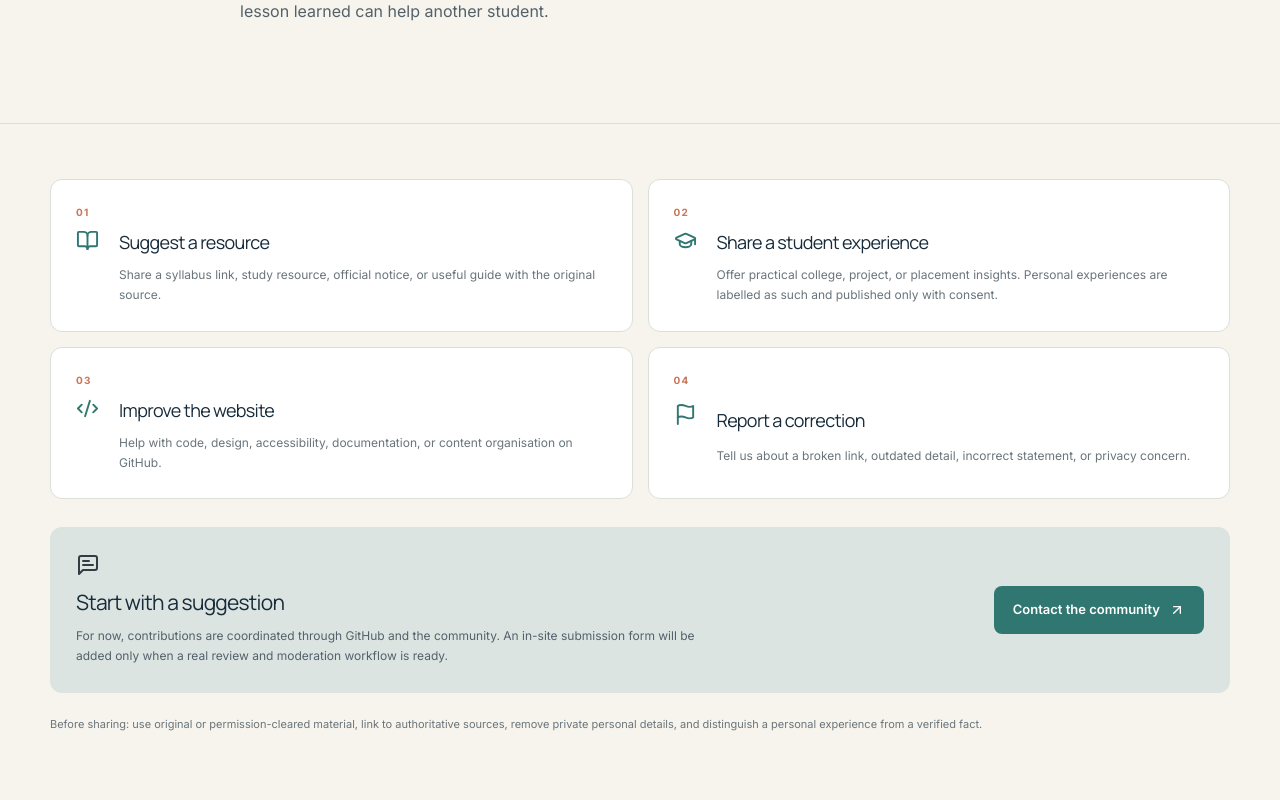
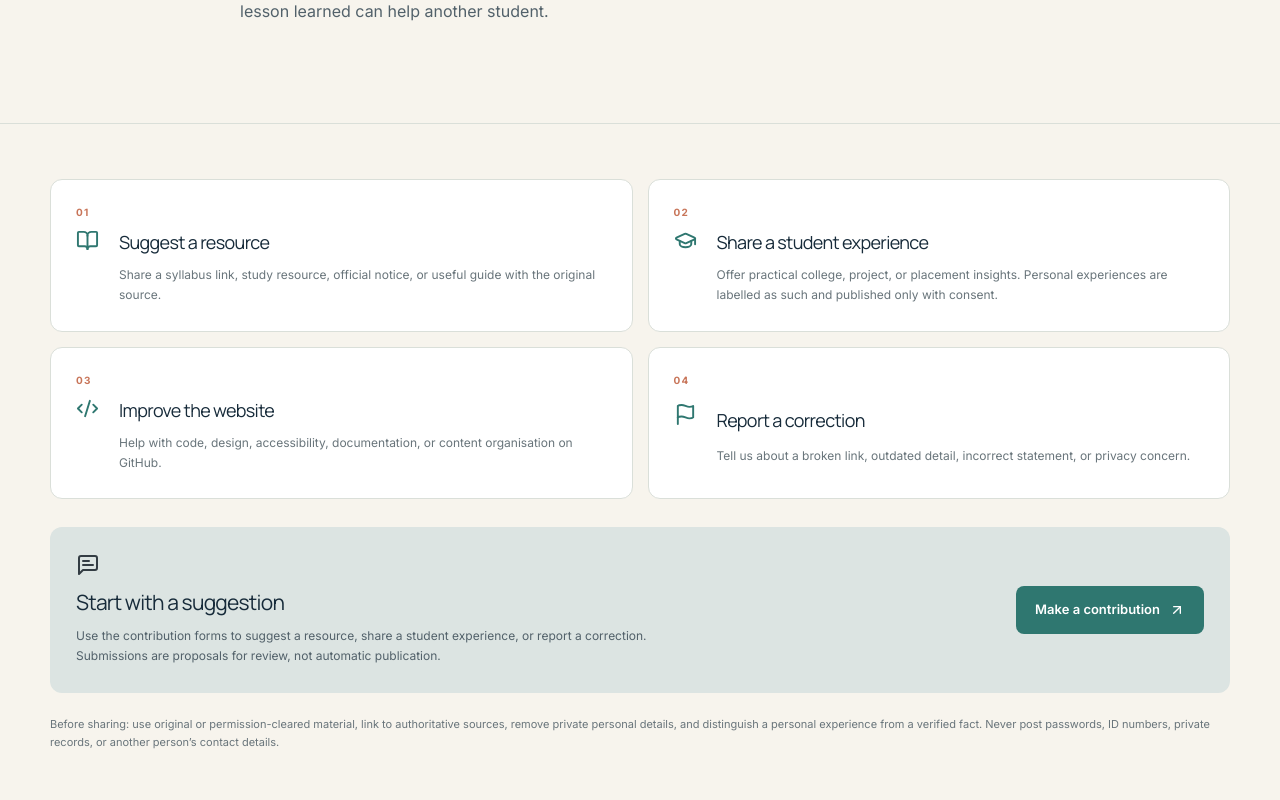
Before and after one commit to Rjiv07/pgcet-student-community, a React (Vite) app: page /contribute in a window 1280 px wide. Shown: the part 380-1180 px from the top of the page. Built offline with nearby package versions, Linux system fonts and the light colour scheme.

Commit message:
Connect Contribute page to reviewable GitHub forms

```diff
--- a/src/pages/ContributePage.tsx
+++ b/src/pages/ContributePage.tsx
@@ -1,4 +1,34 @@
 import { ArrowUpRight, BookOpen, Code2, Flag, GraduationCap, MessageSquareText } from 'lucide-react';
-import { Link } from 'react-router-dom';
-const ways=[{icon:BookOpen,title:'Suggest a resource',text:'Share a syllabus link, study resource, official notice, or useful guide with the original source.'},{icon:GraduationCap,title:'Share a student experience',text:'Offer practical college, project, or placement insights. Personal experiences are labelled as such and published only with consent.'},{icon:Code2,title:'Improve the website',text:'Help with code, design, accessibility, documentation, or content organisation on GitHub.'},{icon:Flag,title:'Report a correction',text:'Tell us about a broken link, outdated detail, incorrect statement, or privacy concern.'}];
-export function ContributePage(){return <div className="page-shell"><section className="page-hero"><div className="container narrow"><p className="eyebrow">BUILT TO BE SHARED</p><h1>Leave something useful <span>for the next batch.</span></h1><p className="page-intro">You don’t need to be a developer to contribute. A reliable link, a clear explanation, or a lesson learned can help another student.</p></div></section><section className="container page-section"><div className="contribution-grid">{ways.map(({icon:Icon,title,text},index)=><article className="contribution-card" key={title}><span className="step-number">0{index+1}</span><Icon size={23}/><h2>{title}</h2><p>{text}</p></article>)}</div><div className="contribute-callout"><div><MessageSquareText size={24}/><h2>Start with a suggestion</h2><p>For now, contributions are coordinated through GitHub and the community. An in-site submission form will be added only when a real review and moderation workflow is ready.</p></div><Link className="button button-primary" to="/community">Contact the community <ArrowUpRight size={16}/></Link></div><p className="fine-print">Before sharing: use original or permission-cleared material, link to authoritative sources, remove private personal details, and distinguish a personal experience from a verified fact.</p></section></div>;}
+
+const ways = [
+  { icon: BookOpen, title: 'Suggest a resource', text: 'Share a syllabus link, study resource, official notice, or useful guide with the original source.' },
+  { icon: GraduationCap, title: 'Share a student experience', text: 'Offer practical college, project, or placement insights. Personal experiences are labelled as such and published only with consent.' },
+  { icon: Code2, title: 'Improve the website', text: 'Help with code, design, accessibility, documentation, or content organisation on GitHub.' },
+  { icon: Flag, title: 'Report a correction', text: 'Tell us about a broken link, outdated detail, incorrect statement, or privacy concern.' },
+];
+
+const contributionUrl = 'https://github.com/Rjiv07/pgcet-student-community/issues/new/choose';
+
+export function ContributePage() {
+  return <div className="page-shell">
+    <section className="page-hero"><div className="container narrow">
+      <p className="eyebrow">BUILT TO BE SHARED</p>
+      <h1>Leave something useful <span>for the next batch.</span></h1>
+      <p className="page-intro">You don’t need to be a developer to contribute. A reliable link, a clear explanation, or a lesson learned can help another student.</p>
+    </div></section>
+    <section className="container page-section">
+      <div className="contribution-grid">{ways.map(({ icon: Icon, title, text }, index) =>
+        <article className="contribution-card" key={title}>
+          <span className="step-number">0{index + 1}</span><Icon size={23}/><h2>{title}</h2><p>{text}</p>
+        </article>
+      )}</div>
+      <div className="contribute-callout">
+        <div><MessageSquareText size={24}/><h2>Start with a suggestion</h2>
+          <p>Use the contribution forms to suggest a resource, share a student experience, or report a correction. Submissions are proposals for review, not automatic publication.</p>
+        </div>
+        <a className="button button-primary" href={contributionUrl} target="_blank" rel="noreferrer">Make a contribution <ArrowUpRight size={16}/></a>
+      </div>
+      <p className="fine-print">Before sharing: use original or permission-cleared material, link to authoritative sources, remove private personal details, and distinguish a personal experience from a verified fact. Never post passwords, ID numbers, private records, or another person’s contact details.</p>
+    </section>
+  </div>;
+}
```
